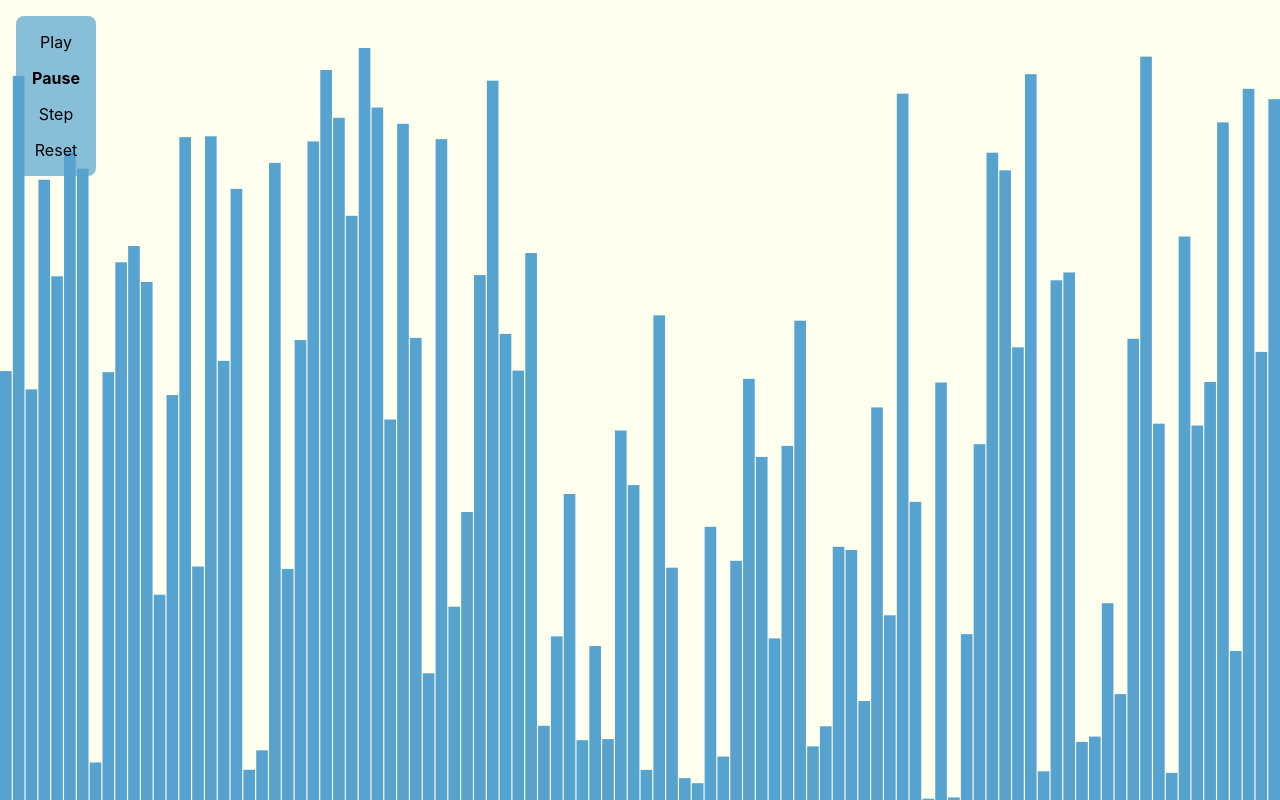
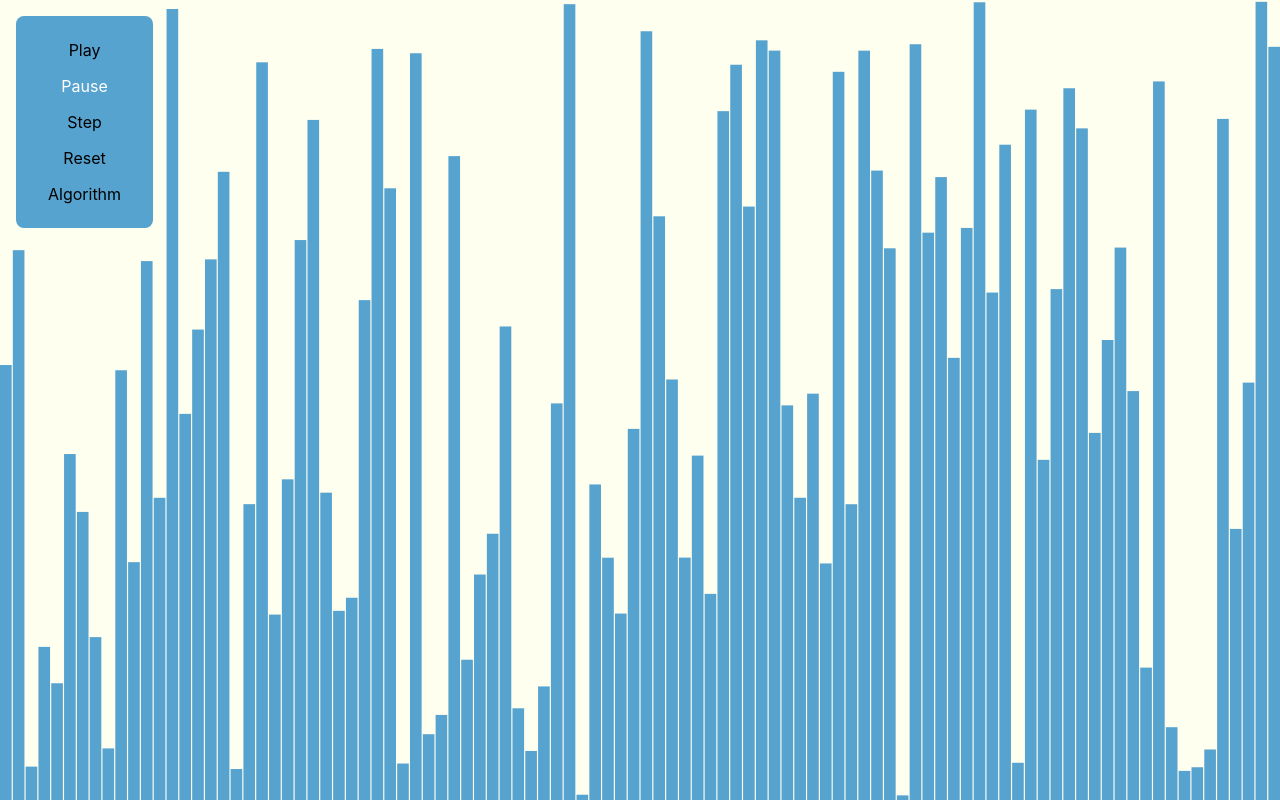
Before and after one commit to chrismilson/sorting-visualiser, a React (Create React App) app: page / in a window 1280 px wide. Built offline with nearby package versions, Linux system fonts and the light colour scheme.

Commit message:
Add more detailed menu
The menu can now change the search algorithm being used.

```diff
--- a/src/Algorithms/index.js
+++ b/src/Algorithms/index.js
@@ -1,3 +1,18 @@
-export { default as BubbleSort } from './BubbleSort'
-export { default as MergeSortDF } from './MergeSortDF'
-export { default as MergeSortBF } from './MergeSortBF'
+import BubbleSort from './BubbleSort'
+import MergeSortDF from './MergeSortDF'
+import MergeSortBF from './MergeSortBF'
+
+export default {
+  BubbleSort: {
+    algorithm: BubbleSort,
+    name: 'Bubble sort'
+  },
+  MergeSortBF: {
+    algorithm: MergeSortBF,
+    name: 'Breadth first merge sort'
+  },
+  MergeSortDF: {
+    algorithm: MergeSortDF,
+    name: 'Depth first merge sort'
+  }
+}
--- a/src/App.js
+++ b/src/App.js
@@ -3,48 +3,62 @@ import './App.scss'
 
 import Array from './components/Array'
 import Menu from './components/Menu'
-import {
-  // BubbleSort,
-  MergeSortBF
-} from './Algorithms'
+import Algorithms from './Algorithms'
 
 class App extends React.Component {
   constructor (props) {
     super(props)
 
-    var nums = []
-    for (var i = 0; i < 100; i++) {
-      nums.push(Math.random())
+    var n = this.newArray()
+    var sort = Algorithms.MergeSortBF
+    this.state = {
+      check: -1,
+      compare: -1,
+      nums: [...n],
+      orig: n,
+      rate: 50,
+      sort: sort,
+      sortInstance: sort.algorithm([...n])
     }
-
-    this.state = {
-      // mergeSort: new MergeSort(nums),
-      rate: 0,
-      nums: [...nums],
-      orig: nums
-    }
-
-    // this.sort = BubbleSort([...nums])
-    this.sort = MergeSortBF([...nums])
 
     this.step = this.step.bind(this)
     this.play = this.play.bind(this)
     this.pause = this.pause.bind(this)
     this.reset = this.reset.bind(this)
+    this.setSort = this.setSort.bind(this)
+  }
+
+  newArray (size = 100) {
+    var nums = []
+    for (var i = 0; i < size; i++) {
+      nums.push(Math.random())
+    }
+
+    return nums
+  }
+
+  setSort (sort) {
+    this.setState({
+      sort: sort,
+      sortInstance: sort.algorithm([...this.state.nums])
+    })
   }
 
   reset () {
-    this.setState({ check: -1, compare: -1, nums: [...this.state.orig] })
-    // this.sort = BubbleSort([...this.state.orig])
-    this.sort = MergeSortBF([...this.state.orig])
+    this.setState({
+      check: -1,
+      compare: -1,
+      nums: [...this.state.orig],
+      sortInstance: this.state.sort.algorithm([...this.state.orig])
+    })
   }
 
   step () {
     var finished = false
     this.setState(() => {
-      var check = this.sort.next().value
-      var compare = this.sort.next().value
-      var nums = this.sort.next().value
+      var check = this.state.sortInstance.next().value
+      var compare = this.state.sortInstance.next().value
+      var nums = this.state.sortInstance.next().value
       if (!nums) finished = true
       return {
         check,
@@ -96,6 +110,9 @@ class App extends React.Component {
               action: this.reset
             }
           ]}
+
+          algorithms={Object.values(Algorithms)}
+          setSort={this.setSort}
         />
         <Array {...this.state} />
       </div>
--- a/src/App.scss
+++ b/src/App.scss
@@ -19,22 +19,40 @@
     top: 1rem;
     left: 1rem;
     display: flex;
-    flex-direction: column;
-    align-items: center;
+    overflow: hidden;
 
-    background-color: rgba(87, 163, 207, 0.7);
+    background-color: rgb(87, 163, 207);
     padding: 1rem;
     border-radius: 0.5rem;
-    width: 3rem;
-    overflow: hidden;
 
-    .item {
-      &.active {
-        font-weight: bold;
+
+    .col {
+      display: flex;
+      flex-direction: column;
+      align-items: center;
+      transition: width 1s ease-in-out;
+      white-space: nowrap;
+      padding: 0 1rem;
+
+      .item {
+        padding: 0.5rem 0;
+
+        &.active, &:hover {
+          color: white;
+        }
       }
 
-      &:not(:first-child) {
-        padding-top: 1rem;
+      &.invisible {
+        display: none;
+      }
+    }
+
+    @media only screen and (min-width: 800px) {
+      opacity: 0.2;
+      transition: opacity 0.5s ease-in-out;
+
+      &:hover {
+        opacity: 1;
       }
     }
   }
--- a/src/components/Menu.js
+++ b/src/components/Menu.js
@@ -1,9 +1,17 @@
-import React from 'react'
+import React, { useState } from 'react'
 
 function Menu (props) {
+  var [algs, setAlgs] = useState(false)
+
+  const collapse = () => {
+    setAlgs(false)
+  }
+
   return (
-    <div className={'Menu'}>
+    <div className={'Menu'} onMouseLeave={collapse}>
+      <div className='col'>
         {
+          props.options &&
           props.options.map((option, idx) => (
             <div
               key={idx}
@@ -19,6 +27,36 @@ function Menu (props) {
             </div>
           ))
         }
+        <div
+          className='item algorithm'
+          onMouseOver={() => setAlgs(true)}
+        >
+          Algorithm
+        </div>
+      </div>
+      <div
+        className={[
+          'col',
+          'algorithms',
+          algs ? 'visible' : 'invisible'
+        ].join(' ')}
+      >
+        {
+          props.algorithms &&
+          props.algorithms.map((alg, idx) => (
+            <div
+              key={idx}
+              className={[
+                'item',
+                props.currentAlgorithm === alg.name ? 'active' : 'inactive'
+              ].join(' ')}
+              onClick={() => props.setSort(alg)}
+            >
+              {alg.name}
+            </div>
+          ))
+        }
+      </div>
     </div>
   )
 }
```
Lines whose indentation alone changed are shown as unchanged.
